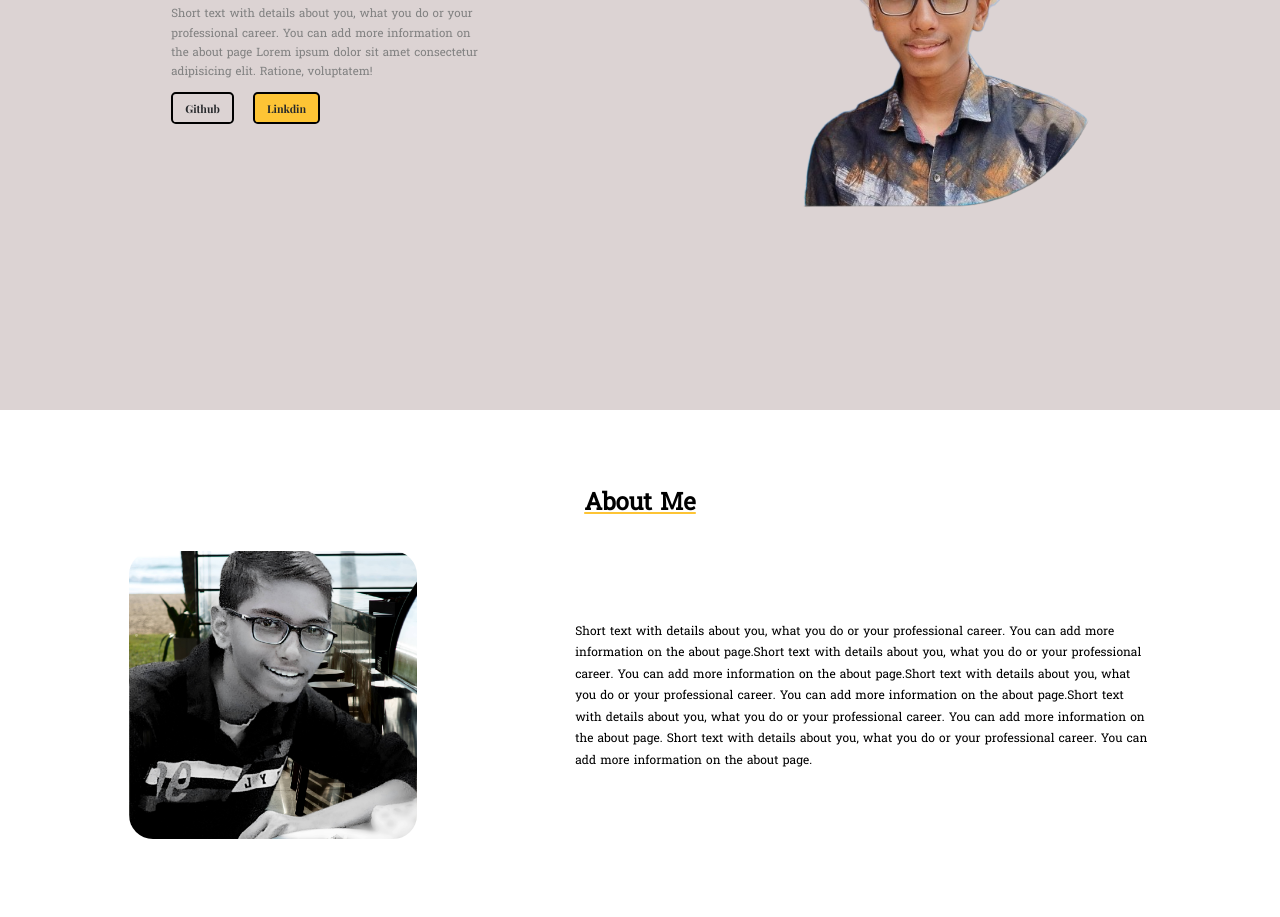
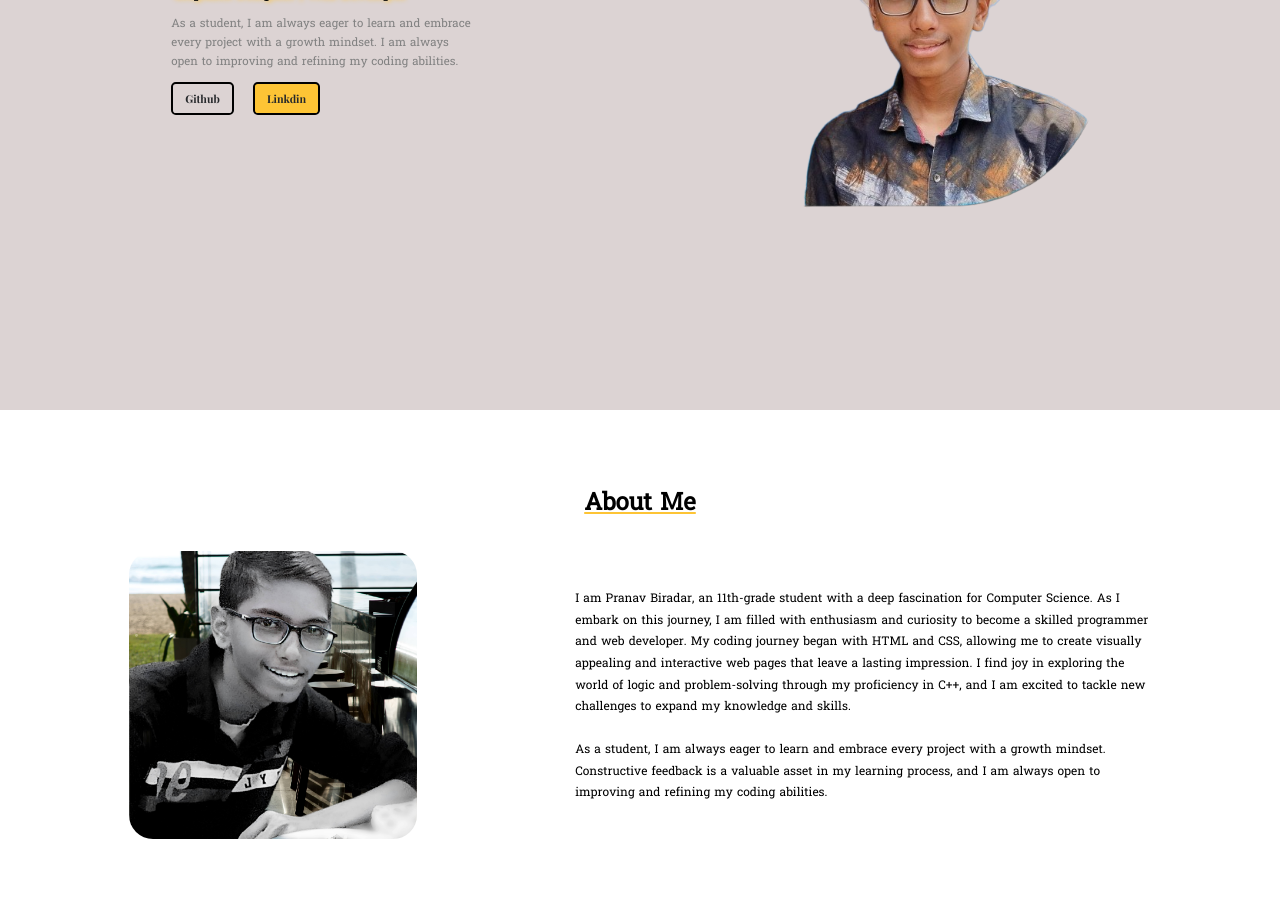
Before and after one commit to Pranav-Biradar/PersonalWebsite, a plain HTML site: page index.html in a window 1280 px wide. Shown: the part 390-1307 px from the top of the page. Drawn offline with Linux system fonts and the light colour scheme.

Commit message:
Update index.html
Logo change and about me description added

```diff
--- a/index.html
+++ b/index.html
@@ -12,7 +12,9 @@
     <!-- header section -->
     <header>
         <nav class="navbar">
-            <div class="logo"></div>
+            <div>
+                <img src="Resources/Images/logo.svg" class="logo"/>
+            </div>
             <div class="menu-btn" >
                 <img src="Resources/Icons/menu.svg" id="menu"/>
             </div>
@@ -33,9 +35,7 @@
                 <div class="description">
                     <h3>Graphics Designer | Web Developer</h3>
                 </div>
-                <p>Short text with details about you, what you do or your professional career. You can add more
-                    information on the about page Lorem ipsum dolor sit amet consectetur adipisicing elit. Ratione,
-                    voluptatem!
+                <p>As a student, I am always eager to learn and embrace every project with a growth mindset. I am always open to improving and refining my coding abilities.
                 </p>
                 <div class="buttons">
                     <a href="#GitHub" class="btn" id="btnid">Github</a>
@@ -54,19 +54,7 @@
                     <img src="Resources/Images/about.jpg" id="about-img"/>
                 </div>
                 <div class="aboutpara">
-                    <p>Short text with details about you, what you do or your professional career. You can add more
-                        information
-                        on the about page.Short text with details about you, what you do or your professional career.
-                        You
-                        can
-                        add more information on the about page.Short text with details about you, what you do or your
-                        professional career. You can add more information on the about page.Short text with details
-                        about
-                        you,
-                        what you do or your professional career. You can add more information on the about page.
-                        Short text with details about you, what you do or your professional career. You can add more
-                        information
-                        on the about page.</p>
+                    <p>I am Pranav Biradar, an 11th-grade student with a deep fascination for Computer Science. As I embark on this journey, I am filled with enthusiasm and curiosity to become a skilled programmer and web developer. My coding journey began with HTML and CSS, allowing me to create visually appealing and interactive web pages that leave a lasting impression. I find joy in exploring the world of logic and problem-solving through my proficiency in C++, and I am excited to tackle new challenges to expand my knowledge and skills. <br/><br/> As a student, I am always eager to learn and embrace every project with a growth mindset. Constructive feedback is a valuable asset in my learning process, and I am always open to improving and refining my coding abilities.</p>
                 </div>
             </div>
         </section>
@@ -237,6 +225,7 @@
             <p>Copyright &copy; 2023 by Pranav Biradar pvt. ltd. All Rights Reserved.</p>
         </div>
     </footer>
+    <script type="text/javascript" src="script/script.js"></script>
 </body>
 
 </html>
```
